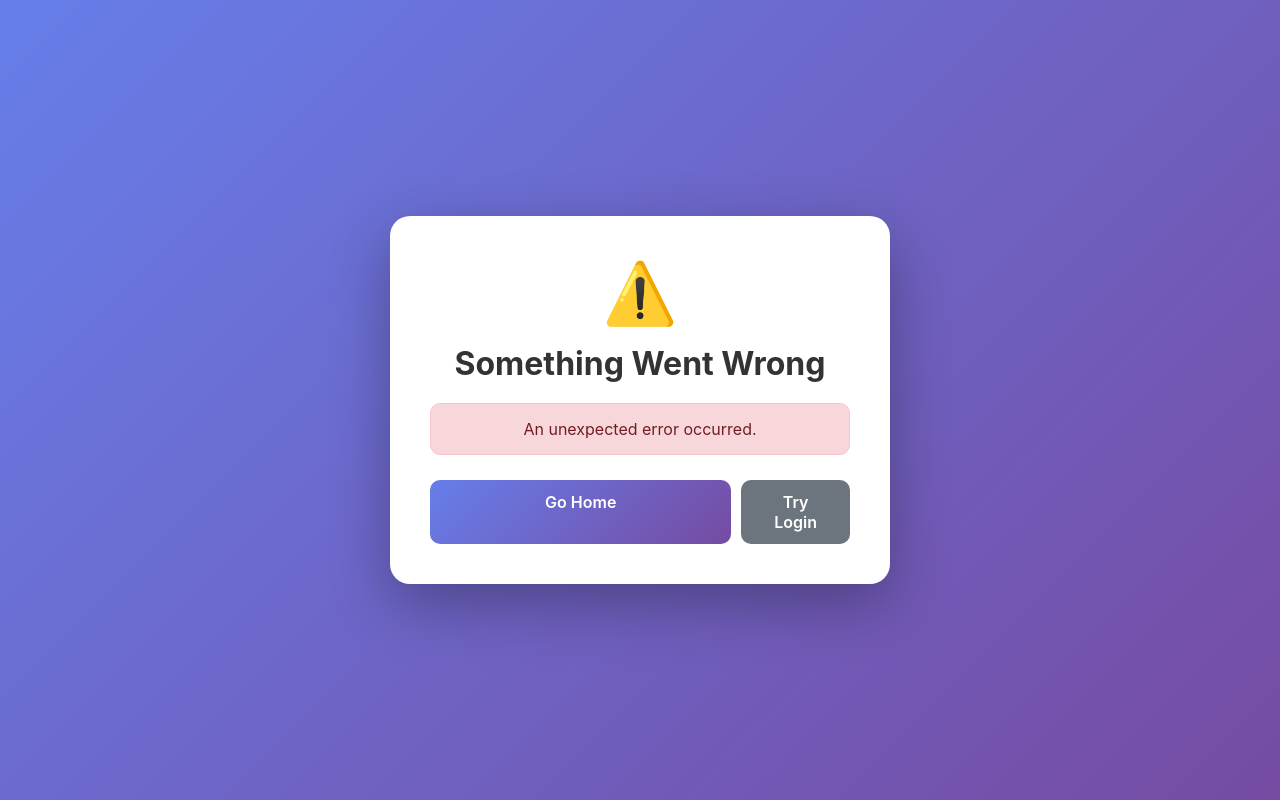
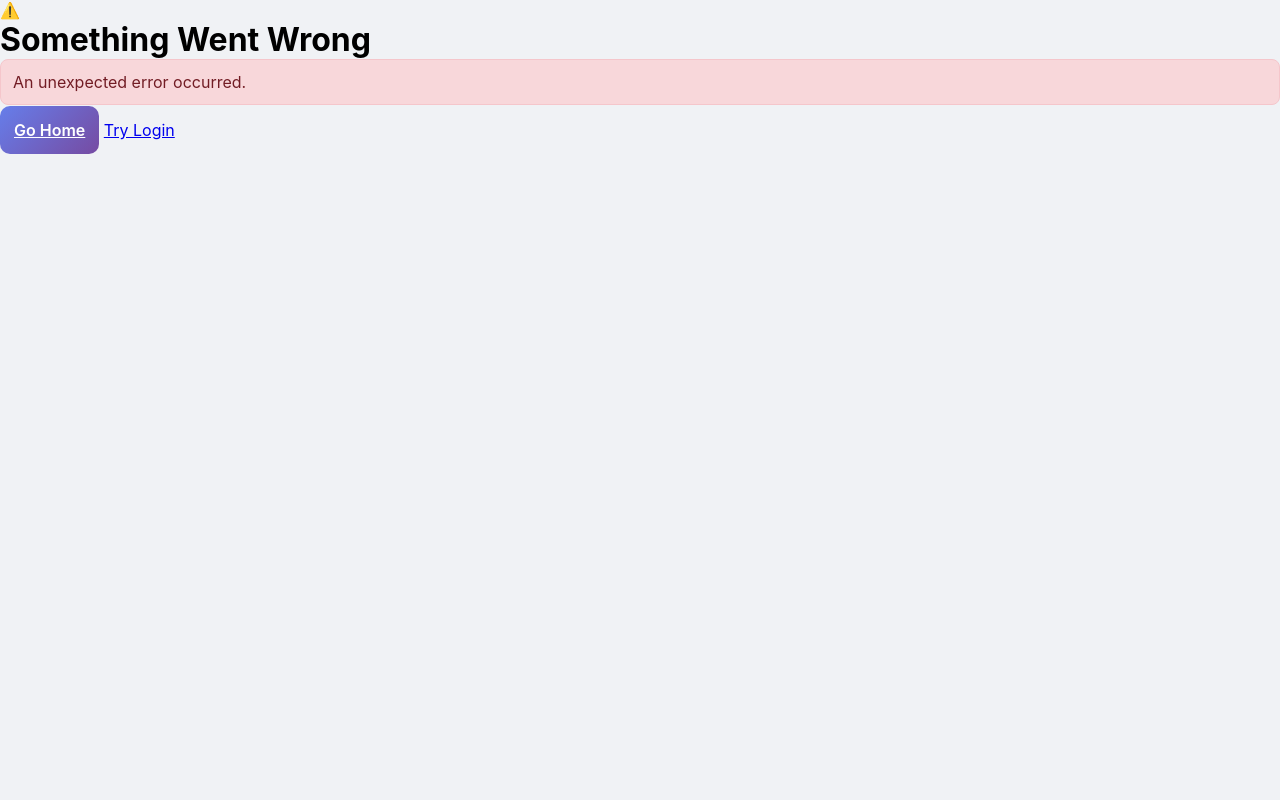
Before and after one commit to exploits99621/gateway, a Flask app: template templates/error.html in a window 1280 px wide. Run offline with Flask 3, Linux system fonts and the light colour scheme; the template is opened without the code that fills it, so the values that code supplies are empty.

Commit message:
Update error.html

```diff
--- a/templates/error.html
+++ b/templates/error.html
@@ -3,7 +3,7 @@
 <head>
     <meta charset="UTF-8">
     <meta name="viewport" content="width=device-width, initial-scale=1.0">
-    <title>Error - Personal Gateway</title>
+    <title>Error - Gateway</title>
     <link rel="stylesheet" href="{{ url_for('static', filename='style.css') }}">
 </head>
 <body>
@@ -11,95 +11,12 @@
         <div class="error-box">
             <div class="error-icon">⚠️</div>
             <h1>Something Went Wrong</h1>
-            <div class="error-message">
-                <p>{{ error or 'An unexpected error occurred.' }}</p>
-            </div>
+            <div class="error-message"><p>{{ error or 'An unexpected error occurred.' }}</p></div>
             <div class="error-actions">
                 <a href="/" class="btn-primary">Go Home</a>
                 <a href="/login" class="btn-secondary">Try Login</a>
             </div>
         </div>
     </div>
-
-    <style>
-        .error-container {
-            display: flex;
-            justify-content: center;
-            align-items: center;
-            min-height: 100vh;
-            background: linear-gradient(135deg, #667eea 0%, #764ba2 100%);
-            padding: 20px;
-        }
-
-        .error-box {
-            background: white;
-            padding: 40px;
-            border-radius: 20px;
-            max-width: 500px;
-            width: 100%;
-            text-align: center;
-            box-shadow: 0 20px 60px rgba(0,0,0,0.3);
-        }
-
-        .error-icon {
-            font-size: 60px;
-            margin-bottom: 15px;
-        }
-
-        .error-box h1 {
-            color: #333;
-            margin-bottom: 20px;
-        }
-
-        .error-message {
-            background: #f8d7da;
-            color: #721c24;
-            padding: 15px;
-            border-radius: 10px;
-            margin-bottom: 25px;
-            border: 1px solid #f5c6cb;
-        }
-
-        .error-message p {
-            margin: 0;
-            word-break: break-all;
-        }
-
-        .error-actions {
-            display: flex;
-            gap: 10px;
-            justify-content: center;
-        }
-
-        .error-actions .btn-primary {
-            padding: 12px 30px;
-            background: linear-gradient(135deg, #667eea 0%, #764ba2 100%);
-            color: white;
-            border: none;
-            border-radius: 10px;
-            font-size: 16px;
-            font-weight: 600;
-            cursor: pointer;
-            text-decoration: none;
-        }
-
-        .error-actions .btn-secondary {
-            padding: 12px 30px;
-            background: #6c757d;
-            color: white;
-            border: none;
-            border-radius: 10px;
-            font-size: 16px;
-            font-weight: 600;
-            cursor: pointer;
-            text-decoration: none;
-        }
-
-        @media (max-width: 640px) {
-            .error-actions {
-                flex-direction: column;
-            }
-        }
-    </style>
 </body>
 </html>
```
